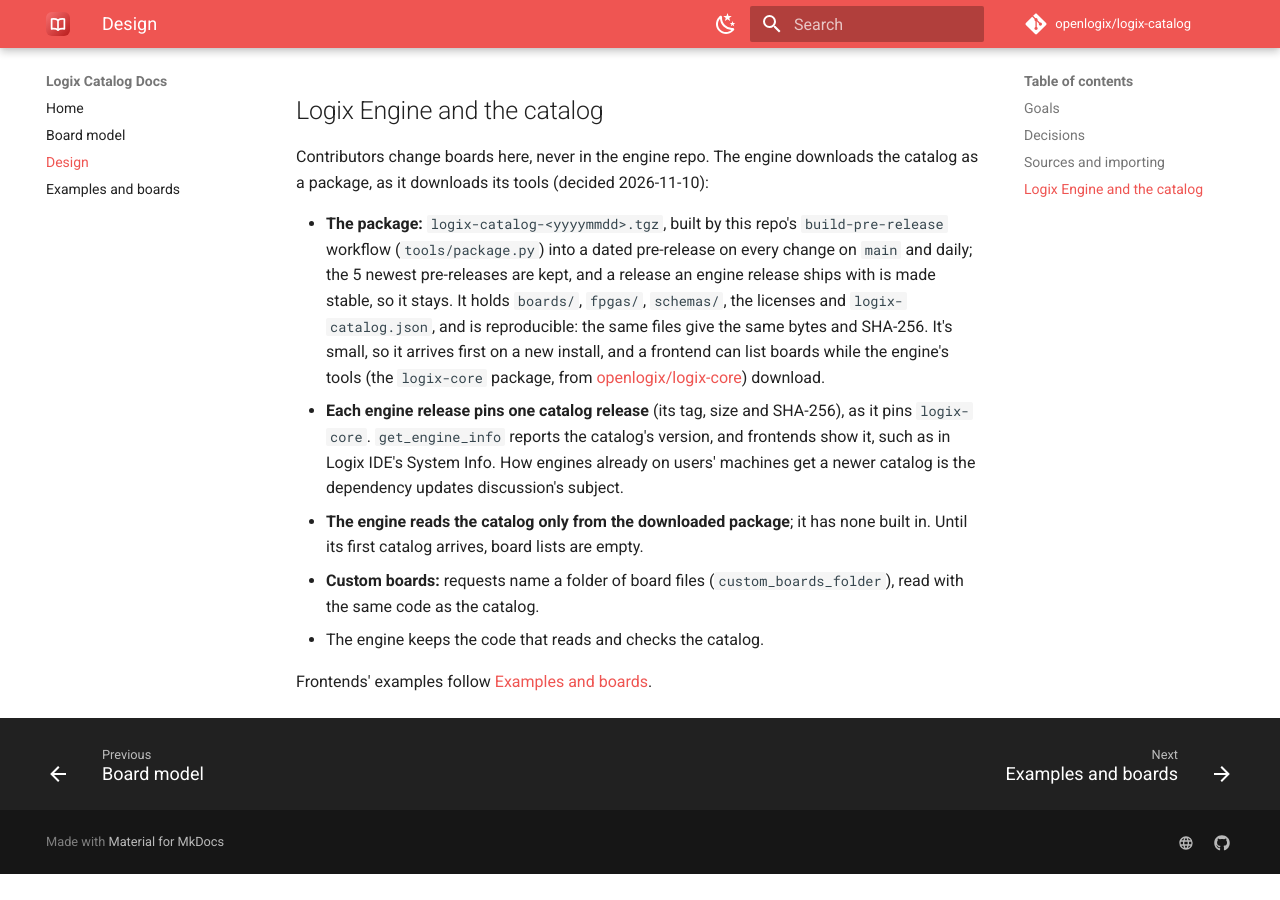
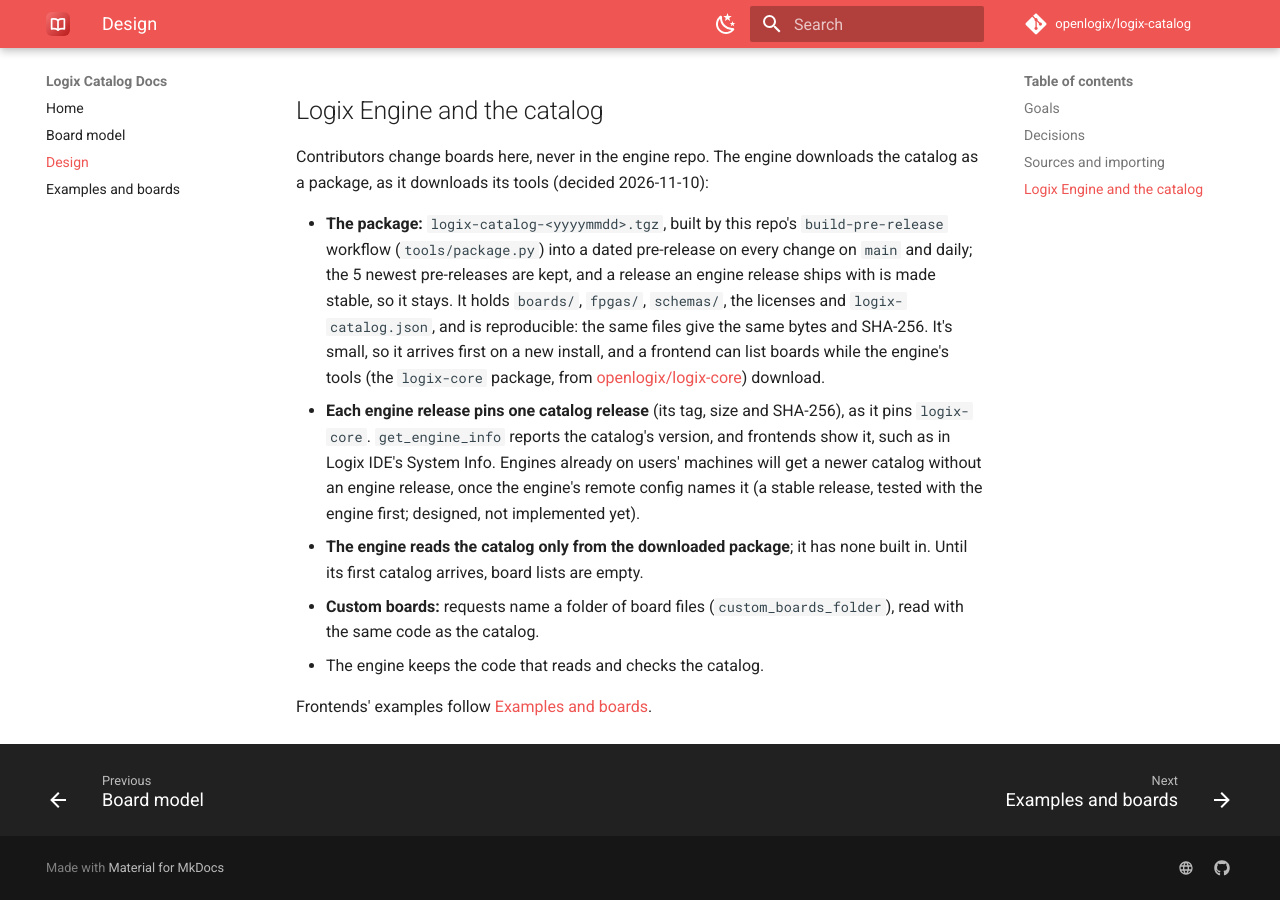
Before and after one commit to openlogix/logix-catalog, an MkDocs documentation site: the page built from docs/design.md, in a window 1280 px wide and 900 px high, scrolled down 3842 px. Built offline with MkDocs 1.6.1 and Material for MkDocs 9.7.7, drawn with Linux system fonts in a browser that asks for light colours; comment, search, counter and statistics services are not loaded; before the commit the page ends 4716 px from its top, so only the background shows below that.

Commit message:
Newer catalogs reach installed engines through the engine's remote config (designed)
Co-Authored-By: Claude Opus 5.5 <noreply@anthropic.com>

```diff
--- a/docs/design.md
+++ b/docs/design.md
@@ -76,8 +76,10 @@ downloads the catalog as a package, as it downloads its tools (decided
 - **Each engine release pins one catalog release** (its tag, size and
   SHA-256), as it pins `logix-core`. `get_engine_info` reports the
   catalog's version, and frontends show it, such as in Logix IDE's System
-  Info. How engines already on users' machines get a newer catalog is the
-  dependency updates discussion's subject.
+  Info. Engines already on users' machines will get a newer catalog
+  without an engine release, once the engine's remote config names it (a
+  stable release, tested with the engine first; designed, not implemented
+  yet).
 - **The engine reads the catalog only from the downloaded package**; it has
   none built in. Until its first catalog arrives, board lists are empty.
 - **Custom boards:** requests name a folder of board files
```
Also changed, not shown: CLAUDE.md (+2 -2 lines).
